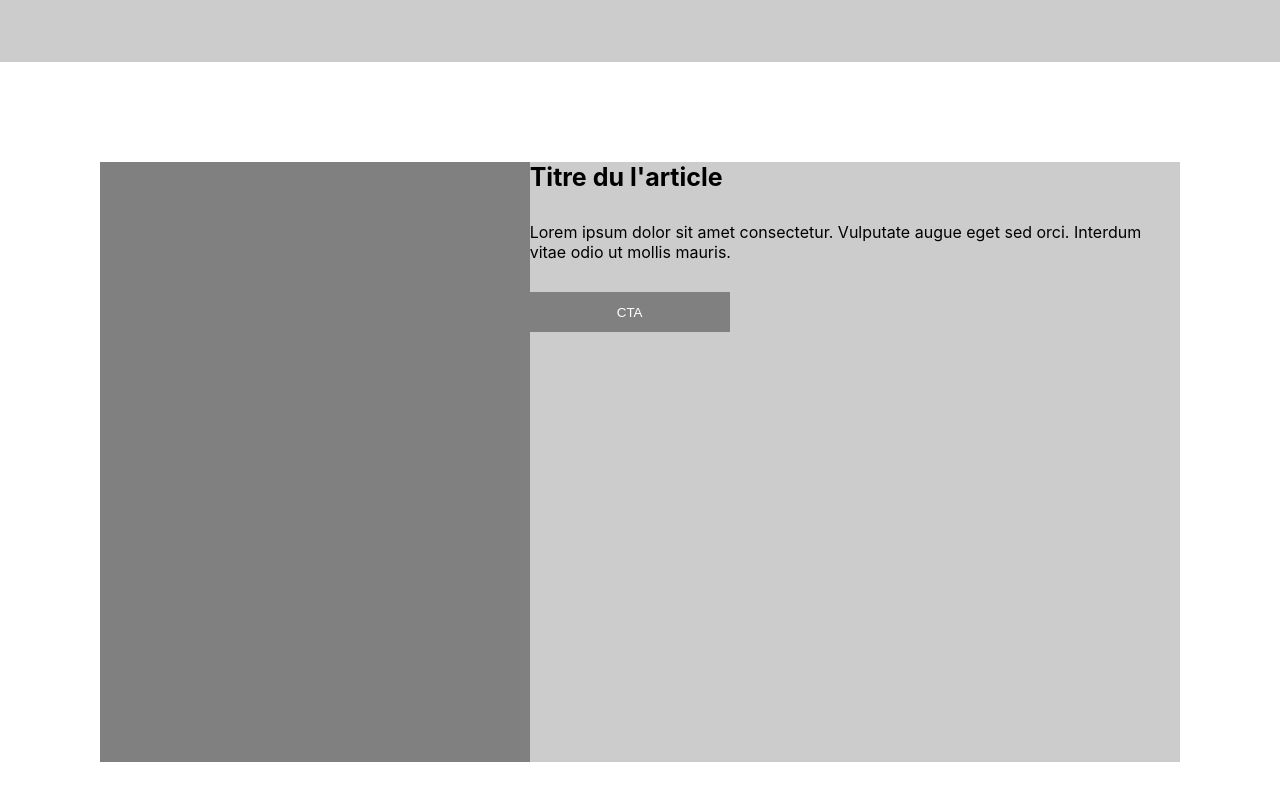
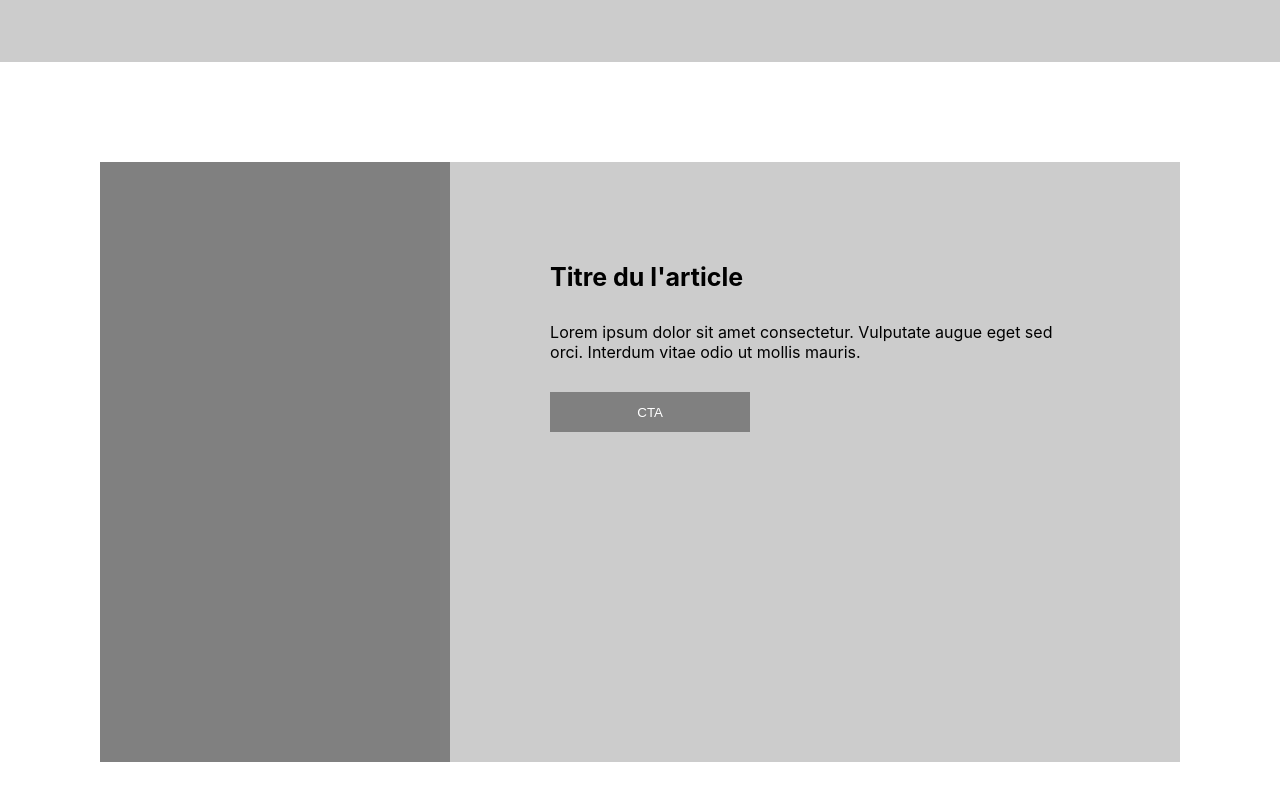
Before and after one commit to ygherri/CopCust, a React (Create React App) app: page / in a window 1280 px wide. Shown: the part 2111-2911 px from the top of the page. Built offline with nearby package versions, Linux system fonts and the light colour scheme.

Commit message:
Ajout du padding à la section articles

```diff
--- a/src/App.css
+++ b/src/App.css
@@ -191,6 +191,7 @@ footer {
 }
 .contenu-article {
     background-color: #ccc;
+    padding: 100px;
 }
 .titre {
     font-weight: bold;
```
